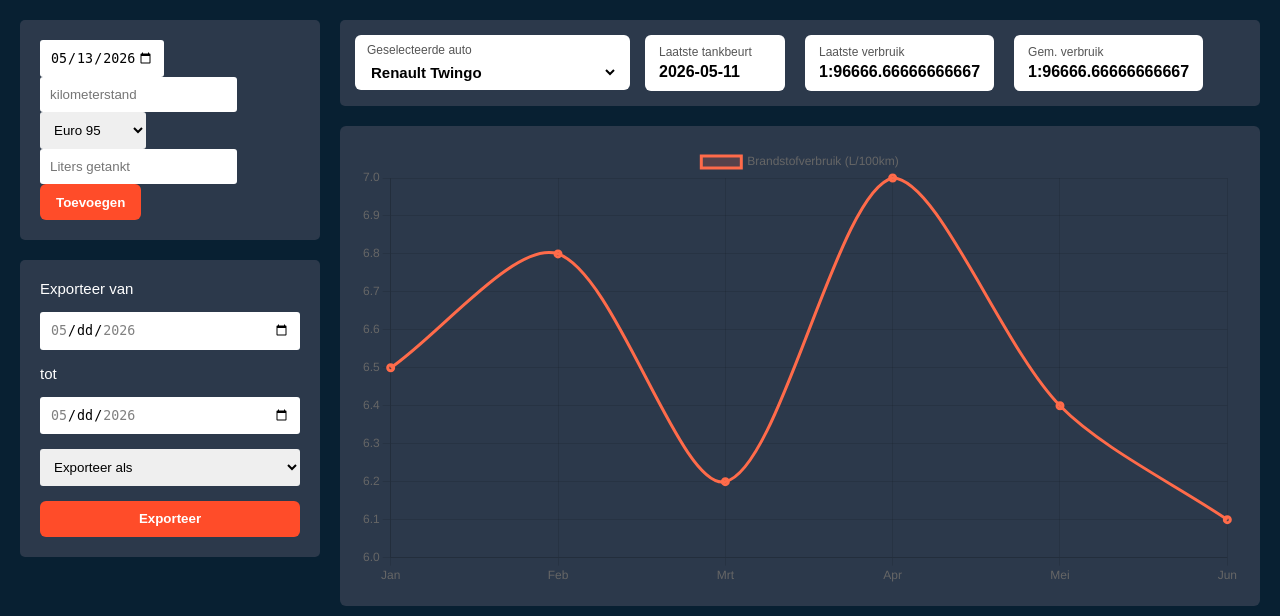
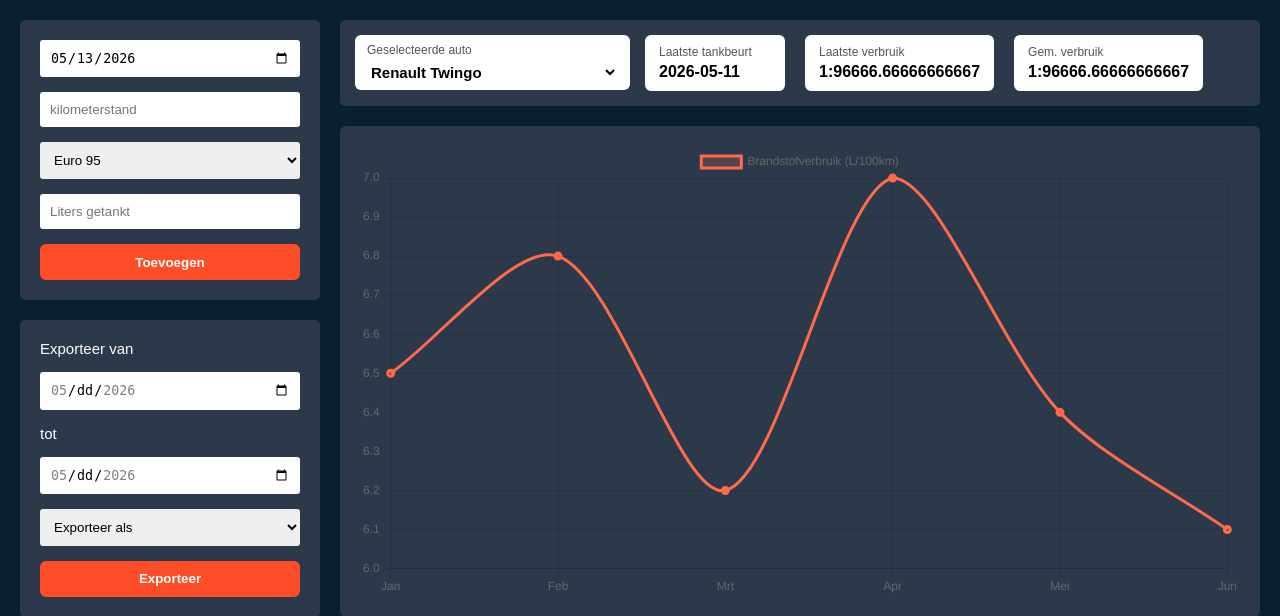
Before and after one commit to ps253993/verbruikbeheer, a Flask app: page /dashboard in a window 1280 px wide. Shown: the part 45-661 px from the top of the page. Run offline with Flask 3, Linux system fonts and the light colour scheme; a user stored in the database is signed in.

Commit message:
auto toeveoegen veld opgemaakt met ai

```diff
--- a/static/style.css
+++ b/static/style.css
@@ -538,3 +538,23 @@ body {
   appearance: auto;
   cursor: pointer;
 }
+
+/* Zorg dat formulieren binnen .box dezelfde layout krijgen als de groene box */
+.box form{
+  display: flex;
+  flex-direction: column;
+  gap: 15px; /* gelijk aan .box gap */
+}
+
+/* Laat velden en knop netjes de volle breedte gebruiken */
+.box form input,
+.box form select,
+.box form button{
+  width: 100%;
+  box-sizing: border-box;
+}
+
+/* Optioneel: knop ook full-width (als je ooit buttons buiten forms hebt) */
+.box .btn{
+  width: 100%;
+}
```
Also changed, not shown: db/verbruikData.db.
